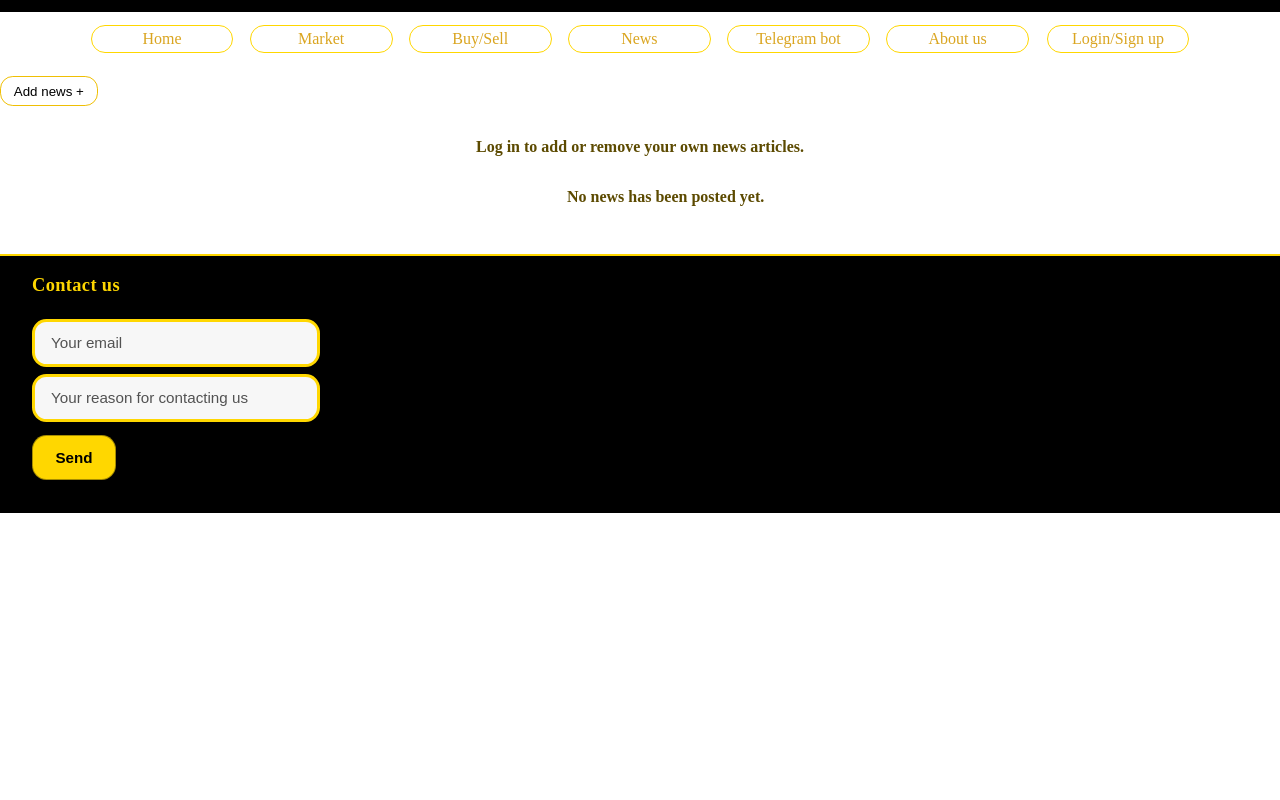
After one commit to BillyD3vs06/stocks-gsb, a PHP site: page /nyheter.php in a window 1280 px wide. The commit adds this page. Run offline with PHP 8.4, Linux system fonts and the light colour scheme; some libraries are stand-ins or nearby versions.

Commit message:
Fixade nyhet så att man kan post samtidigt som det går inte att ändra eller ta bort om man inte är inloggad

```diff
--- a/frontend/public/about-us.html
+++ b/frontend/public/about-us.html
@@ -14,7 +14,7 @@
                 <a href="./index.php"><div id="Home_nav" class="nav_tab">Home</div></a>
                 <a href="./marknad.html"><div id="Market_nav" class="nav_tab">Market</div></a>
                 <a href="./kop-salj.html"><div id="Buy_Sell_nav" class="nav_tab">Buy/Sell</div></a>
-                <a href="./nyheter.html"><div id="News_nav" class="nav_tab">News</div></a>
+                <a href="./nyheter.php"><div id="News_nav" class="nav_tab">News</div></a>
                 <a href="./telegram-bot.html"><div id="Telegram_Bot_nav" class="nav_tab">Telegram bot</div></a>
                 <a href="./about-us.html"><div id="Aboutus_nav" class="nav_tab">About us</div></a>
                 <a href="./login-signup.php"><div id="login_Signup_nav" class="nav_tab">Login/Sign up</div></a>
--- a/frontend/public/index.php
+++ b/frontend/public/index.php
@@ -21,7 +21,7 @@ $loggedInUsername = $_SESSION['username'] ?? '';
       <a href="./index.php"><div id="Home_nav" class="nav_tab">Home</div></a>
       <a href="./marknad.html"><div id="Market_nav" class="nav_tab">Market</div></a>
       <a href="./kop-salj.html"><div id="Buy_Sell_nav" class="nav_tab">Buy/Sell</div></a>
-      <a href="./nyheter.html"><div id="News_nav" class="nav_tab">News</div></a>
+      <a href="./nyheter.php"><div id="News_nav" class="nav_tab">News</div></a>
       <a href="./telegram-bot.html"><div id="Telegram_Bot_nav" class="nav_tab">Telegram bot</div></a>
       <a href="./about-us.html"><div id="Aboutus_nav" class="nav_tab">About us</div></a>
       <a href="./login-signup.php"><div id="login_Signup_nav" class="nav_tab">Login/Sign up</div></a>
--- a/frontend/public/kop-salj.html
+++ b/frontend/public/kop-salj.html
@@ -17,7 +17,7 @@
       <a href="./index.php"><div id="Home_nav" class="nav_tab">Home</div></a>
       <a href="marknad.html"><div id="Market_nav" class="nav_tab">Market</div></a>
       <a href="kop-salj.html"><div id="Buy_Sell_nav" class="nav_tab">Buy/Sell</div></a>
-      <a href="nyheter.html"><div id="News_nav" class="nav_tab">News</div></a>
+      <a href="nyheter.php"><div id="News_nav" class="nav_tab">News</div></a>
       <a href="telegram-bot.html"><div id="Telegram_Bot_nav" class="nav_tab">Telegram bot</div></a>
       <a href="./about-us.html"><div id="Aboutus_nav" class="nav_tab">About us</div></a>
       <a href="./login-signup.php"><div id="login_Signup_nav" class="nav_tab">Login/Sign up</div></a>
--- a/frontend/public/login-signup.php
+++ b/frontend/public/login-signup.php
@@ -18,7 +18,7 @@ $isSuccess = isset($_GET['success']);
                 <a href="./index.php"><div id="Home_nav" class="nav_tab">Home</div></a>
                 <a href="./marknad.html"><div id="Market_nav" class="nav_tab">Market</div></a>
                 <a href="./kop-salj.html"><div id="Buy_Sell_nav" class="nav_tab">Buy/Sell</div></a>
-                <a href="./nyheter.html"><div id="News_nav" class="nav_tab">News</div></a>
+                <a href="./nyheter.php"><div id="News_nav" class="nav_tab">News</div></a>
                 <a href="./telegram-bot.html"><div id="Telegram_Bot_nav" class="nav_tab">Telegram bot</div></a>
                 <a href="./about-us.html"><div id="Aboutus_nav" class="nav_tab">About us</div></a>
                 <a href="./login-signup.php"><div id="login_Signup_nav" class="nav_tab">Login/Sign up</div></a>
--- a/frontend/public/login_index.html
+++ b/frontend/public/login_index.html
@@ -10,8 +10,8 @@
 </head>
 <body>
     <button style="height: 40vw; width: 70vw; background-color: #EFBF04 ; margin-left: 12vw; margin-top: 35vw; border-radius: 4vw;">
-        <a href="login-signup.php" target="_top" style="color: red; font-size: 40px; font-family:fantasy; text-decoration: none;">
-            Login
+        <a href="login-signup.php" target="_top" style="color: black; font-size: 40px; font-family:fantasy; text-decoration: none; font-family: 'Times New Roman', Times, serif;">
+           <b> Login </b>
         </a>
     </button>
 </body>
--- a/frontend/public/main.css
+++ b/frontend/public/main.css
@@ -5,6 +5,13 @@
     background-color: #000;
     margin-top: -0.7vw;
     margin-left: -0.7vw;
+}
+
+header{
+    position: sticky;
+    top: 0;
+    z-index: 1000;
+    background-color: white;
 }
 
 #nav_holder{
@@ -47,6 +54,7 @@
     width: 11vw;
     border: 0.1vw solid gold;
     text-align: center;
+    background-color: white;
 }
 
 
@@ -254,15 +262,18 @@ body.all_pages #nav_holder a:has(#login_Signup_nav){
     display: flex;
     flex-direction: column;
     align-items: center;
-    width: 100%;
+    justify-content: space-between;
+    width: min(18rem, 100%);
+    min-height: 18rem;
     border: solid 0.1vw grey;
     background-color: lightgrey;
     border-radius: 3vw;
     padding: 1vw;
+    box-sizing: border-box;
 }
 
 .newsImage {
-    height: 10vw;
+    height: 1%;
     width: 15vw;
     border: solid 0.2vw #000;
     text-align: center;
@@ -465,3 +476,60 @@ select:focus {
  background-color: gold;
  text-align: center;
 }
+
+#Lagg-Till-Nyhet{
+    width: fit-content;
+    margin: 1rem auto;
+    border: 0.1vw solid #efbf04;
+    border-radius: 1vw;
+    padding: 0.4rem 0.8rem;
+    background-color: white;
+    text-align: center;
+}
+
+#Lagg-Till-Nyhet a{
+    color: black;
+    text-decoration: none;
+}
+
+#Lagg-Till-Nyhet:hover{
+    background: yellow;
+    box-shadow: 0vw 0vw 1vw 1vw #000;
+    cursor: pointer;
+}
+
+.newsAuthor{
+    width: 100%;
+    margin: 0 0 0.7rem;
+    color: #514200;
+    font-size: 0.95rem;
+    font-weight: 700;
+    text-align: left;
+}
+
+.newsDelete{
+    align-self: flex-end;
+    margin-top: auto;
+    padding: 0.65rem 1rem;
+    border: 0.08rem solid #202020;
+    border-radius: 0.8rem;
+    background-color: gold;
+    color: black;
+    cursor: pointer;
+}
+
+.newsDelete:hover{
+    background-color: #efbf04;
+}
+
+.news_empty,
+.news_login_hint{
+    margin: 1rem auto;
+    color: #5c4a00;
+    font-weight: 700;
+    text-align: center;
+}
+
+.news_login_hint a{
+    color: #7b2f00;
+}
--- a/frontend/public/marknad.html
+++ b/frontend/public/marknad.html
@@ -22,7 +22,7 @@
       <a href="./index.php"><div id="Home_nav" class="nav_tab">Home</div></a>
       <a href="marknad.html"><div id="Market_nav" class="nav_tab">Market</div></a>
       <a href="kop-salj.html"><div id="Buy_Sell_nav" class="nav_tab">Buy/Sell</div></a>
-      <a href="nyheter.html"><div id="News_nav" class="nav_tab">News</div></a>
+      <a href="nyheter.php"><div id="News_nav" class="nav_tab">News</div></a>
       <a href="telegram-bot.html"><div id="Telegram_Bot_nav" class="nav_tab">Telegram bot</div></a>
       <a href="./about-us.html"><div id="Aboutus_nav" class="nav_tab">About us</div></a>
       <a href="./login-signup.php"><div id="login_Signup_nav" class="nav_tab">Login/Sign up</div></a>
--- a/frontend/public/newsLogic.js
+++ b/frontend/public/newsLogic.js
@@ -1,50 +1,91 @@
-// Lägg till nyhet
+function getCurrentNewsUser() {
+    const newsPage = document.getElementById("news_page");
+    const newsFormPage = document.getElementById("news_form_page");
+    const sourceElement = newsPage || newsFormPage;
+
+    return {
+        id: sourceElement?.dataset.currentUserId || "",
+        username: sourceElement?.dataset.currentUsername || ""
+    };
+}
+
+function getNewsList() {
+    return JSON.parse(localStorage.getItem("news")) || [];
+}
+
+function saveNewsList(newsList) {
+    localStorage.setItem("news", JSON.stringify(newsList));
+}
+
 function newsButton() {
     const titleInput = document.getElementById("type");
     const descInput = document.getElementById("des_news");
+    const currentUser = getCurrentNewsUser();
 
-    if (!titleInput || !descInput) return;
+    if (!titleInput || !descInput) {
+        return;
+    }
 
-    const title = titleInput.value;
-    const desc = descInput.value;
+    const title = titleInput.value.trim();
+    const desc = descInput.value.trim();
+
+    if (currentUser.id === "" || currentUser.username === "") {
+        alert("You must be logged in to post a news article.");
+        return;
+    }
 
     if (title === "" || desc === "") {
-        alert("Fyll i alla fält!");
+        alert("Please fill in all fields!");
         return;
     }
 
     const newsItem = {
-        title: title,
-        description: desc
+        title,
+        description: desc,
+        authorId: currentUser.id,
+        authorUsername: currentUser.username
     };
 
-    let newsList = JSON.parse(localStorage.getItem("news")) || [];
+    const newsList = getNewsList();
     newsList.push(newsItem);
+    saveNewsList(newsList);
 
-    localStorage.setItem("news", JSON.stringify(newsList));
-
-    // Rensa fält
     titleInput.value = "";
     descInput.value = "";
 
-    alert("Nyhet sparad!");
+    alert("News saved.!");
+    window.location.href = "nyheter.php";
 }
 
+function loadNews() {
+    const newsHolder = document.getElementById("news_holder");
 
-// Visa nyheter
-function loadNews() {
-    const news_holder = document.getElementById("news_holder");
+    if (!newsHolder) {
+        return;
+    }
 
-    // Om vi inte är på rätt sida → gör inget
-    if (!news_holder) return;
+    const currentUser = getCurrentNewsUser();
+    const newsList = getNewsList();
 
-    const newsList = JSON.parse(localStorage.getItem("news")) || [];
+    newsHolder.innerHTML = "";
 
-    news_holder.innerHTML = "";
+    if (newsList.length === 0) {
+        const emptyMessage = document.createElement("p");
+        emptyMessage.className = "news_empty";
+        emptyMessage.textContent = "No news has been posted yet.";
+        newsHolder.appendChild(emptyMessage);
+        return;
+    }
 
     newsList.forEach((item, index) => {
         const mainDiv = document.createElement("div");
         mainDiv.className = "news";
+
+        const author = document.createElement("p");
+        author.className = "newsAuthor";
+        author.textContent = item.authorUsername
+            ? `Posted by: ${item.authorUsername}`
+            : "Posted by: Unknown user";
 
         const title = document.createElement("h3");
         title.className = "newsTitle";
@@ -54,35 +95,49 @@ function loadNews() {
         desc.className = "newsDes";
         desc.textContent = item.description;
 
-        // 🔴 TA BORT KNAPP
-        const deleteBtn = document.createElement("button");
-        deleteBtn.textContent = "Ta bort";
-        deleteBtn.onclick = function () {
-            deleteNews(index);
-        };
-
+        mainDiv.appendChild(author);
         mainDiv.appendChild(title);
         mainDiv.appendChild(desc);
-        mainDiv.appendChild(deleteBtn);
 
-        news_holder.appendChild(mainDiv);
+        if (String(item.authorId || "") === String(currentUser.id) && currentUser.id !== "") {
+            const deleteBtn = document.createElement("button");
+            deleteBtn.className = "newsDelete";
+            deleteBtn.textContent = "Delete.";
+            deleteBtn.addEventListener("click", () => {
+                deleteNews(index);
+            });
+            mainDiv.appendChild(deleteBtn);
+        }
+
+        newsHolder.appendChild(mainDiv);
     });
 }
 
+function deleteNews(index) {
+    const currentUser = getCurrentNewsUser();
+    const newsList = getNewsList();
+    const selectedNews = newsList[index];
 
-// Ta bort nyhet
-function deleteNews(index) {
-    let newsList = JSON.parse(localStorage.getItem("news")) || [];
+    if (!selectedNews) {
+        return;
+    }
+
+    if (String(selectedNews.authorId || "") !== String(currentUser.id)) {
+        alert("You can only delete your own news articles.");
+        return;
+    }
 
     newsList.splice(index, 1);
-
-    localStorage.setItem("news", JSON.stringify(newsList));
-
+    saveNewsList(newsList);
     loadNews();
 }
 
+document.addEventListener("DOMContentLoaded", function () {
+    const postButton = document.getElementById("post_news_button");
 
-// Kör när sidan laddas
-document.addEventListener("DOMContentLoaded", function () {
+    if (postButton) {
+        postButton.addEventListener("click", newsButton);
+    }
+
     loadNews();
 });
--- /dev/null
+++ b/frontend/public/nyheter.php
@@ -0,0 +1,58 @@
+<?php
+session_start();
+$loggedInUsername = $_SESSION['username'] ?? '';
+$loggedInUserId = $_SESSION['user_id'] ?? '';
+?>
+<!DOCTYPE html>
+<html lang="en">
+<head>
+    <meta charset="UTF-8">
+    <meta name="viewport" content="width=device-width, initial-scale=1.0">
+    <title>News</title>
+    <link rel="stylesheet" href="main.css">
+    <script src="newsLogic.js" defer></script>
+</head>
+<body class="all_pages">
+    <header>
+        <div id="profit_lose_news"></div>
+        <nav>
+          <div id="nav_holder">
+            <a href="./index.php"><div id="Home_nav" class="nav_tab">Home</div></a>
+            <a href="./marknad.html"><div id="Market_nav" class="nav_tab">Market</div></a>
+            <a href="./kop-salj.html"><div id="Buy_Sell_nav" class="nav_tab">Buy/Sell</div></a>
+            <a href="./nyheter.php"><div id="News_nav" class="nav_tab">News</div></a>
+            <a href="./telegram-bot.html"><div id="Telegram_Bot_nav" class="nav_tab">Telegram bot</div></a>
+            <a href="./about-us.html"><div id="Aboutus_nav" class="nav_tab">About us</div></a>
+            <a href="./login-signup.php"><div id="login_Signup_nav" class="nav_tab">Login/Sign up</div></a>
+          </div>
+        </nav>
+    </header>
+
+    <main
+      id="news_page"
+      data-current-user-id="<?php echo htmlspecialchars((string)$loggedInUserId, ENT_QUOTES, 'UTF-8'); ?>"
+      data-current-username="<?php echo htmlspecialchars($loggedInUsername, ENT_QUOTES, 'UTF-8'); ?>"
+    >
+      <?php if ($loggedInUsername !== ''): ?>
+      <button id="Lagg-Till-Nyhet"><a href="nyheter_lagg_till.php">Add news +</a></button>
+      <?php else: ?>
+      <button id="Lagg-Till-Nyhet"><a href="login-signup.php?message=You%20need%20to%20log%20in%20before%20you%20can%20post%20a%20news%20article.">Add news +</a></button>
+      <p class="news_login_hint">Log in to add or remove your own news articles.</p>
+      <?php endif; ?>
+
+      <div id="news_holder"></div>
+    </main>
+
+    <footer>
+      <div id="Contact">
+        <p class="contact_heading">Contact us</p>
+        <input type="text" placeholder="Your email"><br>
+        <input type="text" placeholder="Your reason for contacting us"><br>
+        <button>Send</button>
+      </div>
+    </footer>
+
+    <script src="https://cdn.jsdelivr.net/npm/@emailjs/browser@4/dist/email.min.js"></script>
+    <script src="contactFooter.js"></script>
+</body>
+</html>
--- a/frontend/public/registrera.php
+++ b/frontend/public/registrera.php
@@ -18,7 +18,7 @@ $isSuccess = isset($_GET['success']);
                 <a href="./index.php"><div id="Home_nav" class="nav_tab">Home</div></a>
                 <a href="./marknad.html"><div id="Market_nav" class="nav_tab">Market</div></a>
                 <a href="./kop-salj.html"><div id="Buy_Sell_nav" class="nav_tab">Buy/Sell</div></a>
-                <a href="./nyheter.html"><div id="News_nav" class="nav_tab">News</div></a>
+                <a href="./nyheter.php"><div id="News_nav" class="nav_tab">News</div></a>
                 <a href="./telegram-bot.html"><div id="Telegram_Bot_nav" class="nav_tab">Telegram bot</div></a>
                 <a href="./about-us.html"><div id="Aboutus_nav" class="nav_tab">About us</div></a>
                 <a href="./login-signup.php"><div id="login_Signup_nav" class="nav_tab">Login/Sign up</div></a>
--- a/frontend/public/telegram-bot.html
+++ b/frontend/public/telegram-bot.html
@@ -15,7 +15,7 @@
             <a href="./index.php"><div id="Home_nav" class="nav_tab">Home</div></a>
             <a href="./marknad.html"><div id="Market_nav" class="nav_tab">Market</div></a>
             <a href="./kop-salj.html"><div id="Buy_Sell_nav" class="nav_tab">Buy/Sell</div></a>
-            <a href="./nyheter.html"><div id="News_nav" class="nav_tab">News</div></a>
+            <a href="./nyheter.php"><div id="News_nav" class="nav_tab">News</div></a>
             <a href="./telegram-bot.html"><div id="Telegram_Bot_nav" class="nav_tab">Telegram bot</div></a>
             <a href="./about-us.html"><div id="Aboutus_nav" class="nav_tab">About us</div></a>
             <a href="./login-signup.php"><div id="login_Signup_nav" class="nav_tab">Login/Sign up</div></a>
--- a/frontend/src/components/navBar.jsx
+++ b/frontend/src/components/navBar.jsx
@@ -6,7 +6,7 @@ function NavBar() {
       <ul style={styles.list}>
         <li><a href="marknad.html">Marknad</a></li>
         <li><a href="kop-salj.html">Köp/Sälj</a></li>
-        <li><a href="nyheter.html">Nyheter</a></li>
+        <li><a href="nyheter.php">Nyheter</a></li>
         <li><a href="telegram-bot.html">Telegram bot</a></li>
         <li><a href="login-signup.php">LogIn/SignUp</a></li>
         <li><a href="about-us.html">About Us</a></li>
```
Also changed, not shown: frontend/public/nyheter.html (deleted, +0 -48 lines), frontend/public/nyheter_lagg_till.php (added, +37 -0 lines), frontend/public/nyheter_lägg_till.html (deleted, +0 -22 lines).
